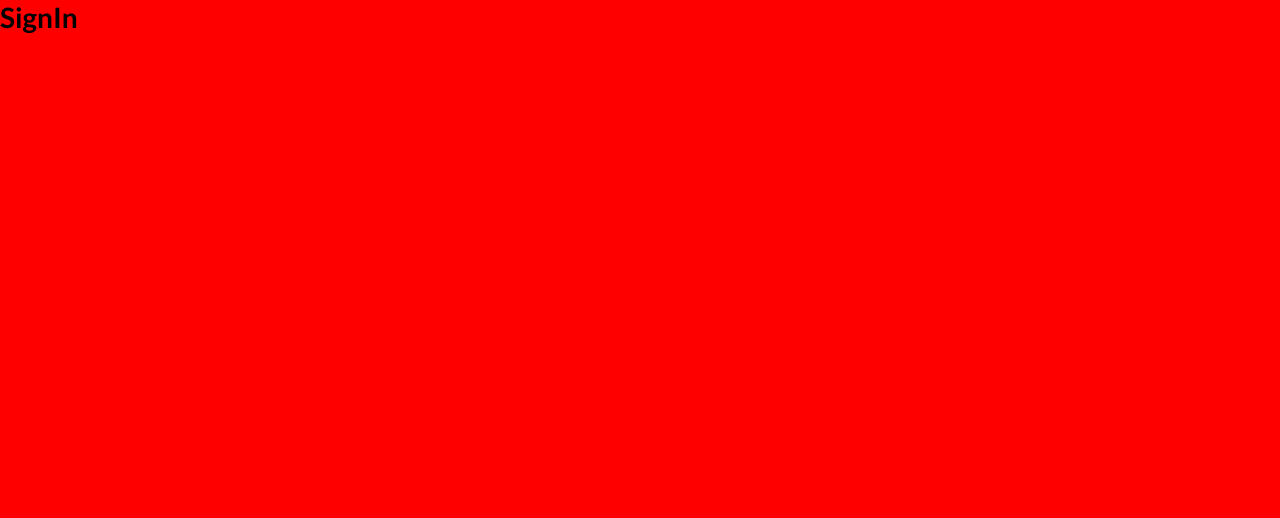
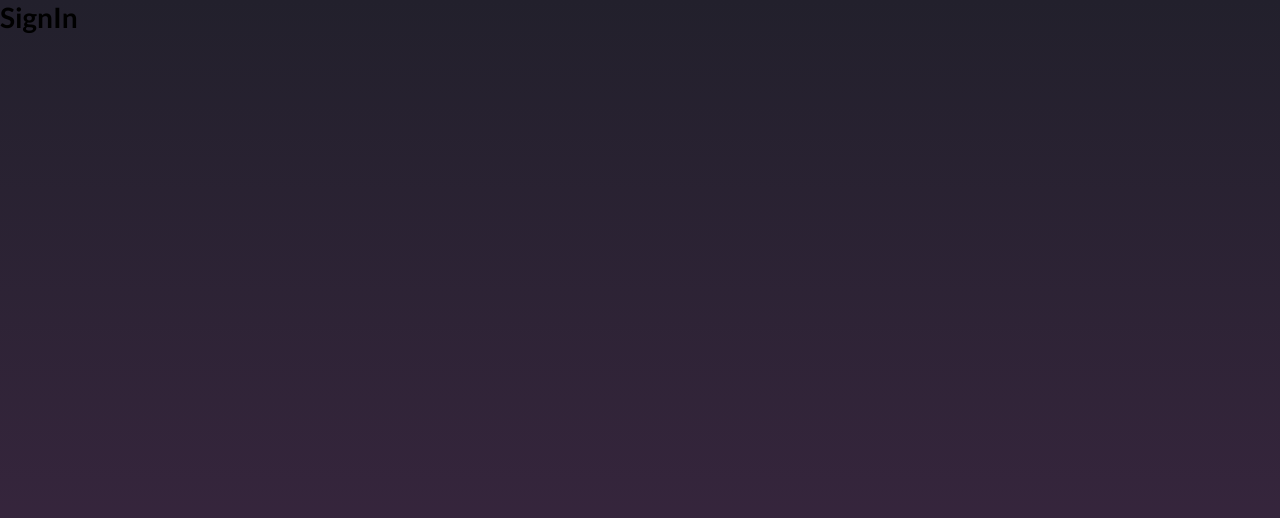
Before and after one commit to guilhermerodz/rocketseat-bootcamp-7-meetapp-web, a React (Create React App) app: page / in a window 1280 px wide. Shown: the top 518 px of the page. Built offline with nearby package versions, Linux system fonts and the light colour scheme.

Commit message:
chore: gradient background color

```diff
--- a/src/pages/_layouts/auth/styles.js
+++ b/src/pages/_layouts/auth/styles.js
@@ -1,8 +1,10 @@
 import styled from 'styled-components';
+
+import colors from '~/styles/colors';
 
 export const Wrapper = styled.div`
   height: 100%;
-  background: red;
+  background: ${colors.appBackground};
 `;
 
 export const Content = styled.div``;
--- a/src/pages/_layouts/default/styles.js
+++ b/src/pages/_layouts/default/styles.js
@@ -1,8 +1,10 @@
 import styled from 'styled-components';
+
+import colors from '~/styles/colors';
 
 export const Wrapper = styled.div`
   height: 100%;
-  background: blue;
+  background: ${colors.appBackground};
 `;
 
 export const Content = styled.div``;
--- /dev/null
+++ b/src/styles/colors.js
@@ -0,0 +1,3 @@
+export default {
+  appBackground: 'linear-gradient(180deg, #22202c, #402845)',
+};
```
